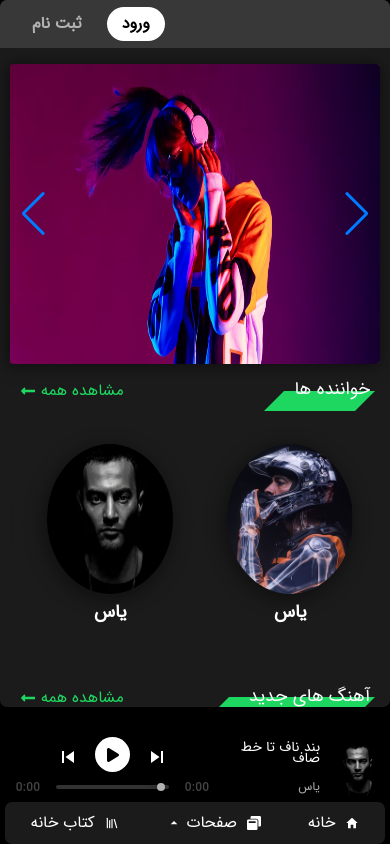
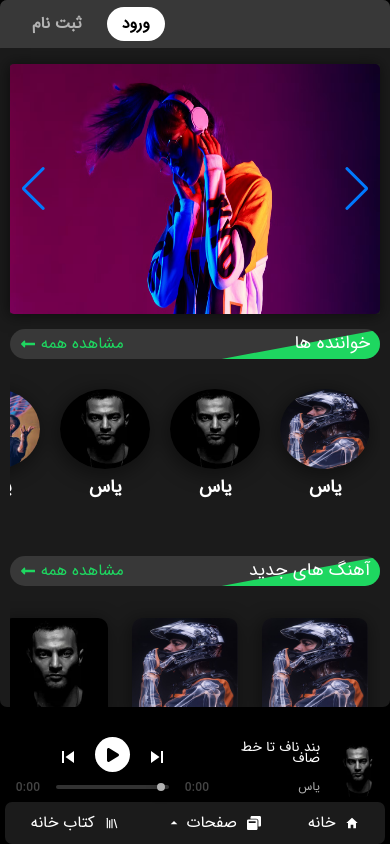
Before and after one commit to MostafaMomeni/iranify, a Next.js app: page / in a window 390 px wide. Built offline with nearby package versions, Linux system fonts and the light colour scheme.

Commit message:
update ui

```diff
--- a/src/Styles/PopularMusics.module.css
+++ b/src/Styles/PopularMusics.module.css
@@ -1,5 +1,5 @@
 .parent{
-    width: 90%;
+    width: 95%;
     margin: auto;
 }
 .popular_musics_parent{
--- a/src/app/page.tsx
+++ b/src/app/page.tsx
@@ -19,7 +19,10 @@ export default function Home() {
       <div className={style.artistBox_parent}>
         <ArtistBox title="یاس" src="artist.jpg" link="/artists/yas"/>
         <ArtistBox title="یاس" src="yas.webp" link="/artists/yas"/>
+        <ArtistBox title="یاس" src="yas.webp" link="/artists/yas"/>
         <ArtistBox title="یاس" src="peshro.jpg" link="/artists/yas"/>
+        <ArtistBox title="یاس" src="peshro.jpg" link="/artists/yas"/>
+        <ArtistBox title="یاس" src="artist.jpg" link="/artists/yas"/>
         <ArtistBox title="یاس" src="artist.jpg" link="/artists/yas"/>
         <ArtistBox title="یاس" src="peshro.jpg" link="/artists/yas"/>
       </div>
@@ -30,9 +33,11 @@ export default function Home() {
         <SectionHeader title="آهنگ های جدید" link="/new-music" textLink="مشاهده همه"/>
         <div className={style.new_music_parent}>
           <MusicBox  title="بند ناف تا خط صاف" artist="یاس" src="artist.jpg" link="/tracks/band-naf-ta-khat-saf"/>
+          <MusicBox  title="بند ناف تا خط صاف" artist="یاس" src="artist.jpg" link="/tracks/band-naf-ta-khat-saf"/>
           <MusicBox  title="بند ناف تا خط صاف" artist="یاس" src="yas.webp" link="/tracks/band-naf-ta-khat-saf"/>
-          <MusicBox  title="بند ناف تا خط صاف" artist="یاس" src="artist.jpg" link="/tracks/band-naf-ta-khat-saf"/>
-          <MusicBox  title="بند ناف تا خط صاف" artist="یاس" src="artist.jpg" link="/tracks/band-naf-ta-khat-saf"/>
+          <MusicBox  title="بند ناف تا خط صاف" artist="یاس" src="yas.webp" link="/tracks/band-naf-ta-khat-saf"/>
+          <MusicBox  title="بند ناف تا خط صاف" artist="یاس" src="peshro.jpg" link="/tracks/band-naf-ta-khat-saf"/>
+          <MusicBox  title="بند ناف تا خط صاف" artist="یاس" src="peshro.jpg" link="/tracks/band-naf-ta-khat-saf"/>
           <MusicBox  title="بند ناف تا خط صاف" artist="یاس" src="artist.jpg" link="/tracks/band-naf-ta-khat-saf"/>
         </div>
       </div>
@@ -43,8 +48,11 @@ export default function Home() {
         <div className={style.new_music_parent}>
           <MusicBox  title="بند ناف تا خط صاف" artist="یاس" src="peshro.jpg" link="/tracks/band-naf-ta-khat-saf"/>
           <MusicBox  title="بند ناف تا خط صاف" artist="یاس" src="peshro.jpg" link="/tracks/band-naf-ta-khat-saf"/>
+          <MusicBox  title="بند ناف تا خط صاف" artist="یاس" src="peshro.jpg" link="/tracks/band-naf-ta-khat-saf"/>
           <MusicBox  title="بند ناف تا خط صاف" artist="یاس" src="artist.jpg" link="/tracks/band-naf-ta-khat-saf"/>
           <MusicBox  title="بند ناف تا خط صاف" artist="یاس" src="artist.jpg" link="/tracks/band-naf-ta-khat-saf"/>
+          <MusicBox  title="بند ناف تا خط صاف" artist="یاس" src="artist.jpg" link="/tracks/band-naf-ta-khat-saf"/>
+          <MusicBox  title="بند ناف تا خط صاف" artist="یاس" src="yas.webp" link="/tracks/band-naf-ta-khat-saf"/>
           <MusicBox  title="بند ناف تا خط صاف" artist="یاس" src="yas.webp" link="/tracks/band-naf-ta-khat-saf"/>
         </div>
       </div>
--- a/src/components/module/Slider/Slider.module.css
+++ b/src/components/module/Slider/Slider.module.css
@@ -9,3 +9,13 @@
     height: 300px;
     border-radius: 5px;
 }
+@media(max-width:767px){
+    .image , .parent{
+        height: 250px;
+    }
+}
+@media(max-width:300px){
+    .image , .parent{
+        height: 200px;
+    }
+}
--- a/src/components/module/Slider/Slider.tsx
+++ b/src/components/module/Slider/Slider.tsx
@@ -1,4 +1,4 @@
-"use client"
+"use client";
 import React, { useRef, useState } from "react";
 import style from "./Slider.module.css";
 import { Swiper, SwiperSlide } from "swiper/react";
@@ -6,7 +6,7 @@ import "swiper/css";
 import "swiper/css/effect-fade";
 import "swiper/css/navigation";
 import "swiper/css/pagination";
-import { EffectFade, Navigation, Pagination } from "swiper/modules";
+import { Autoplay , EffectFade, Navigation, Pagination } from "swiper/modules";
 import Image from "next/image";
 
 export default function Slider() {
@@ -14,23 +14,51 @@ export default function Slider() {
     <div className={style.parent}>
       <Swiper
         spaceBetween={30}
-        effect={"fade"}
+        // effect={"fade"}
         navigation={true}
         loop={true}
-        modules={[EffectFade, Navigation, Pagination]}
+        autoplay={{
+          delay: 10000,
+          disableOnInteraction: false,
+        }}
+        modules={[Autoplay , Navigation, Pagination]}
         className="mySwiper"
       >
         <SwiperSlide>
-          <Image className={style.image} width={500} height={300} alt="slider image" src="/Assets/slider-1.avif" />
+          <Image
+            className={style.image}
+            width={500}
+            height={300}
+            alt="slider image"
+            src="/Assets/slider-1.avif"
+          />
         </SwiperSlide>
         <SwiperSlide>
-          <Image className={style.image} width={500} height={300} alt="slider image" src="/Assets/slider-2.jpg" />
+          <Image
+            className={style.image}
+            width={500}
+            height={300}
+            alt="slider image"
+            src="/Assets/slider-2.jpg"
+          />
         </SwiperSlide>
         <SwiperSlide>
-          <Image className={style.image} width={500} height={300} alt="slider image" src="/Assets/slider-3.jpg" />
+          <Image
+            className={style.image}
+            width={500}
+            height={300}
+            alt="slider image"
+            src="/Assets/slider-3.jpg"
+          />
         </SwiperSlide>
         <SwiperSlide>
-          <Image className={style.image} width={500} height={300} alt="slider image" src="/Assets/slider-4.jpg" />
+          <Image
+            className={style.image}
+            width={500}
+            height={300}
+            alt="slider image"
+            src="/Assets/slider-4.jpg"
+          />
         </SwiperSlide>
       </Swiper>
     </div>
--- a/src/components/template/ArtistBox/ArtistBox.module.css
+++ b/src/components/template/ArtistBox/ArtistBox.module.css
@@ -29,3 +29,15 @@
     font-size:18px;
     font-weight: bold;
 }
+@media(max-width:767px){
+    .parent{
+        min-width: 100px;
+        width: 100px;
+        margin: 10px 5px;
+        font-size: 14px;
+    }
+    .image{
+        width: 100%;
+        height: 80px;
+    }
+}
--- a/src/components/template/MusicBox/MusicBox.module.css
+++ b/src/components/template/MusicBox/MusicBox.module.css
@@ -49,3 +49,21 @@
 .btn:hover{
     transform: scale(0.9);
 }
+@media(max-width:767px){
+    .parent{
+        min-width: 120px;
+        width: 120px;
+        margin: 10px 5px;
+        font-size: 14px;
+    }
+    .image{
+        width: 100%;
+        height: 100px;
+    }
+    .top{
+        font-size: 10px;
+    }
+    .btn{
+        font-size: 10px;
+    }
+}
--- a/src/components/template/PhoneMenu/PhoneMenu.tsx
+++ b/src/components/template/PhoneMenu/PhoneMenu.tsx
@@ -25,7 +25,7 @@ export default function PhoneMenu() {
               <ul className={style.pages_ul}>
                <li><Link href={"/search"}>جست و جو</Link></li>
                <li><Link href={"/weblog"}>مقالات</Link></li>
-               <li><Link href={"/artist"}>خواننده ها</Link></li>
+               <li><Link href={"/artists"}>خواننده ها</Link></li>
                <li><Link href={"/likes"}>پسند ها</Link></li>
               </ul>
           </li>
--- a/src/components/template/SectionHeader/SectionHeader.module.css
+++ b/src/components/template/SectionHeader/SectionHeader.module.css
@@ -1,25 +1,31 @@
 .parent{
     display: flex;
     justify-content: space-between;
+    align-items: center;
     width: 100%;
     margin:15px 0;
     color: var(--text-color);
-    padding: 0 10px;
+    padding: 3px 10px;
+    background-color: var(--menu-color);
+    border-radius: 25px;
+    position: relative;
+    z-index: 2;
+    overflow: hidden;
+}
+.parent:after{
+    content: "";
+    position: absolute;
+    width: 65%;
+    height: 150%;
+    clip-path: polygon(100% 0, 0% 100%, 100% 100%);
+    background-color: var(--primary-color);
+    right: -2px;
+    top: 0;
+    z-index: 0;
 }
 .parent>h3{
-    position: relative;
     z-index: 2;
-}
-.parent>h3:after{
-    content: "";
-    background-color: var(--primary-color);
-    transform: skew(-45deg);
-    position: absolute;
-    top: 55%;
-    right: 5px;
-    width: 120%;
-    height: 20px;
-    z-index: -1;
+    margin: 0;
 }
 .parent>div>a{
     color: var(--primary-color);
```
Also changed, not shown: 1 other file (tests, documents, lock files or other folders).
